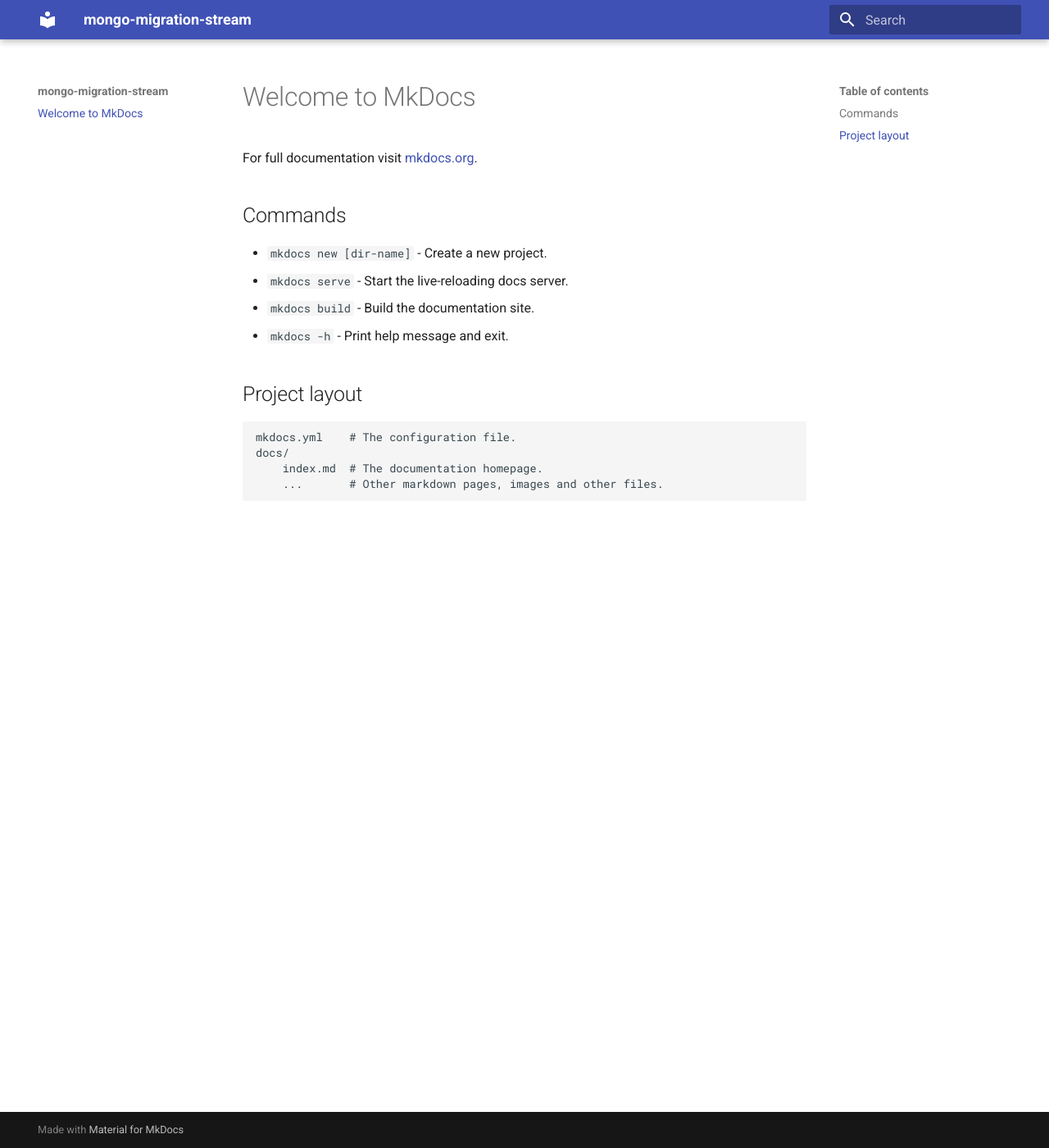
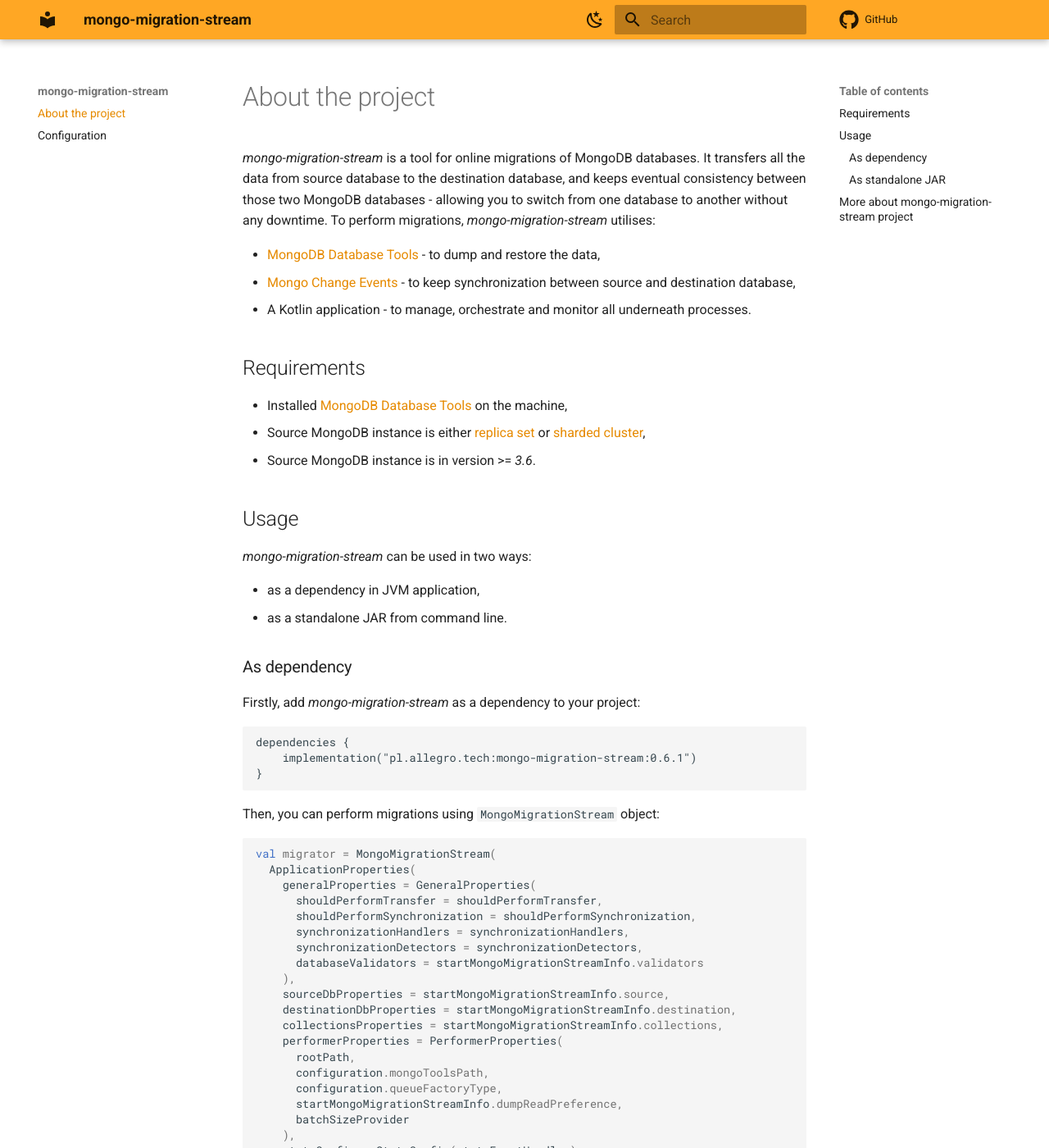
Before and after one commit to allegro/mongo-migration-stream, an MkDocs documentation site: the page built from docs/index.md, in a window 1280 px wide and 1400 px high. Shown: the whole window at 82% size. Built offline with MkDocs 1.6.1 and Material for MkDocs 9.7.7, drawn with Linux system fonts in a browser that asks for light colours; comment, search, counter and statistics services are not loaded; some of the changed text lies outside the part shown.

````diff
--- a/docs/index.md
+++ b/docs/index.md
@@ -1,17 +1,117 @@
-# Welcome to MkDocs
+# About the project
 
-For full documentation visit [mkdocs.org](https://www.mkdocs.org).
+_mongo-migration-stream_ is a tool for online migrations of MongoDB databases.
+It transfers all the data from source database to the destination database, and keeps eventual consistency between those
+two MongoDB databases - allowing you to switch from one database to another without any downtime.
+To perform migrations, _mongo-migration-stream_ utilises:
 
-## Commands
+- [MongoDB Database Tools](https://www.mongodb.com/docs/database-tools/) - to dump and restore the data,
+- [Mongo Change Events](https://www.mongodb.com/docs/manual/reference/change-events/) - to keep synchronization between source and destination database,
+- A Kotlin application - to manage, orchestrate and monitor all underneath processes.
 
-* `mkdocs new [dir-name]` - Create a new project.
-* `mkdocs serve` - Start the live-reloading docs server.
-* `mkdocs build` - Build the documentation site.
-* `mkdocs -h` - Print help message and exit.
+## Requirements
 
-## Project layout
+- Installed [MongoDB Database Tools](https://www.mongodb.com/docs/database-tools/#installation) on the machine,
+- Source MongoDB instance is either [replica set](https://www.mongodb.com/docs/manual/replication/) or [sharded cluster](https://www.mongodb.com/docs/manual/sharding/),
+- Source MongoDB instance is in version >= _3.6_.
 
-    mkdocs.yml    # The configuration file.
-    docs/
-        index.md  # The documentation homepage.
-        ...       # Other markdown pages, images and other files.
+## Usage
+
+_mongo-migration-stream_ can be used in two ways:
+
+- as a dependency in JVM application,
+- as a standalone JAR from command line.
+
+### As dependency
+
+Firstly, add _mongo-migration-stream_ as a dependency to your project:
+
+```gradle
+dependencies {
+    implementation("pl.allegro.tech:mongo-migration-stream:0.6.1")
+}
+```
+
+Then, you can perform migrations using `MongoMigrationStream` object:
+
+```kotlin
+val migrator = MongoMigrationStream(
+  ApplicationProperties(
+    generalProperties = GeneralProperties(
+      shouldPerformTransfer = shouldPerformTransfer,
+      shouldPerformSynchronization = shouldPerformSynchronization,
+      synchronizationHandlers = synchronizationHandlers,
+      synchronizationDetectors = synchronizationDetectors,
+      databaseValidators = startMongoMigrationStreamInfo.validators
+    ),
+    sourceDbProperties = startMongoMigrationStreamInfo.source,
+    destinationDbProperties = startMongoMigrationStreamInfo.destination,
+    collectionsProperties = startMongoMigrationStreamInfo.collections,
+    performerProperties = PerformerProperties(
+      rootPath,
+      configuration.mongoToolsPath,
+      configuration.queueFactoryType,
+      startMongoMigrationStreamInfo.dumpReadPreference,
+      batchSizeProvider
+    ),
+    stateConfig = StateConfig(stateEventHandler)
+  ),
+  meterRegistry
+)
+
+migrator.start()    // Starts a migration
+migrator.pause()    // Pauses a migration
+migrator.resume()   // Resumes a migration from a pause
+migrator.stop()     // Stops a migration
+```
+
+### As standalone JAR
+
+Firstly, you need a _mongo-migration-stream_ JAR. You can either:
+
+- Download it from the [newest release page](https://github.com/allegro/mongo-migration-stream/releases), or
+- Clone project repository and execute `./gradlew fatJar` command in root project directory - a JAR file should
+  appear in `mongo-migration-stream-cli/build/libs/` directory.
+
+Secondly, you have to define a properties file specifying migration details.
+
+Below you can find a simple example of `application.properties` file:
+
+```properties
+perform.transfer=true
+perform.synchronization=true
+perform.synchronization.handlers=LoggingSynchronizationHandler
+perform.synchronization.detectors=QueueSize,CollectionCount,DbHash
+perform.synchronization.validators=DbAvailability,DestinationCollectionMissing,SourceCollectionAvailable
+
+custom.rootPath=/tmp/mongomigrationstream/
+custom.queue.factory=BiqQueueFactory
+custom.dumpReadPreference=primary
+custom.batchSize=1000
+
+collections.source=collection1,collection2
+collections.destination=collection1changedName,collection2changedName
+
+# Source - Replica set 3.6
+source.db.uri=mongodb://mongo_rs36_1:36301,mongo_rs36_2:36302,mongo_rs36_3:36303/?replicaSet=replicaSet36
+source.db.name=test
+source.db.authentication.enabled=false
+
+# Destination - Replica set 5.0
+destination.db.uri=mongodb://mongo_rs5_1:50301,mongo_rs5_2:50302,mongo_rs5_3:50303/?replicaSet=replicaSet5
+destination.db.name=test
+destination.db.authentication.enabled=false
+```
+
+Having both JAR and properties file, you can start the migration with a command:
+
+```
+java -jar mongo-migration-stream-cli.jar --config application.properties
+```
+
+## More about _mongo-migration-stream_ project
+
+You can find more information about _mongo-migration-stream_ in:
+
+- TODO: Documentation
+- TODO: Allegro Tech Blog post
--- a/mkdocs.yml
+++ b/mkdocs.yml
@@ -1,4 +1,54 @@
 site_name: mongo-migration-stream
+site_description: Tool for online MongoDB migrations
+site_author: allegro.tech
+
+repo_url: https://github.com/allegro/mongo-migration-stream
+edit_uri: tree/main/docs
+
+#theme:
+#  name: material
+#  features:
+#    - navigation.sections
+#    - toc.integrate
+
+#markdown_extensions:
+#  - toc:
+#      anchorlink: true
+
+nav:
+  - About the project: 'index.md'
+  - Configuration: 'configuration.md'
+
+markdown_extensions:
+  - pymdownx.highlight:
+      use_pygments: true
+      anchor_linenums: true
+      line_spans: __span
+      pygments_lang_class: true
+  - pymdownx.inlinehilite
+  - pymdownx.snippets
+  - pymdownx.superfences
 
 theme:
   name: material
+  features:
+    - navigation.instant
+    - navigation.sections
+  icon:
+    repo: fontawesome/brands/github
+  palette:
+    # Palette toggle for light mode
+    - scheme: default
+      primary: orange
+      accent: orange
+      toggle:
+        icon: material/weather-night
+        name: Switch to dark mode
+
+    # Palette toggle for dark mode
+    - scheme: slate
+      primary: orange
+      accent: orange
+      toggle:
+        icon: material/weather-sunny
+        name: Switch to light mode
````
Also changed, not shown: docs/configuration.md (added, +163 -0 lines), docs/how-to-start.md (added, +3 -0 lines), docs/mkdocs-info.md (added, +17 -0 lines), docs/usage.md (added, +13 -0 lines).
